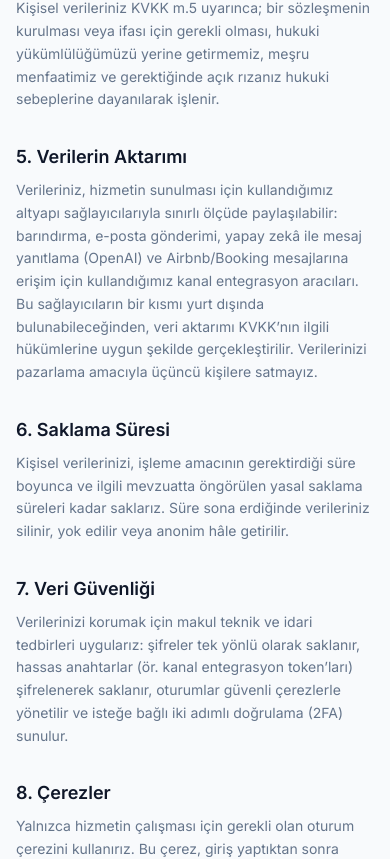
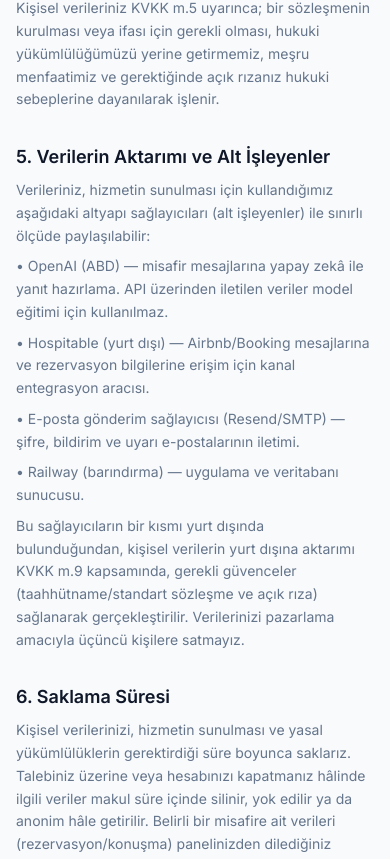
Before and after one commit to musaxd57/SaaS-Ultimitly, a Next.js app: page /gizlilik in a window 390 px wide. Shown: the part 1031-1890 px from the top of the page. Built offline with nearby package versions, Linux system fonts and the light colour scheme.

Commit message:
feat(kvkk+mobile): name sub-processors in privacy page + truthful retention text + 40px tap targets

```diff
--- a/src/app/(legal)/gizlilik/page.tsx
+++ b/src/app/(legal)/gizlilik/page.tsx
@@ -44,15 +44,20 @@ const SECTIONS: Section[] = [
     ],
   },
   {
-    title: "5. Verilerin Aktarımı",
+    title: "5. Verilerin Aktarımı ve Alt İşleyenler",
     body: [
-      "Verileriniz, hizmetin sunulması için kullandığımız altyapı sağlayıcılarıyla sınırlı ölçüde paylaşılabilir: barındırma, e-posta gönderimi, yapay zekâ ile mesaj yanıtlama (OpenAI) ve Airbnb/Booking mesajlarına erişim için kullandığımız kanal entegrasyon aracıları. Bu sağlayıcıların bir kısmı yurt dışında bulunabileceğinden, veri aktarımı KVKK’nın ilgili hükümlerine uygun şekilde gerçekleştirilir. Verilerinizi pazarlama amacıyla üçüncü kişilere satmayız.",
+      "Verileriniz, hizmetin sunulması için kullandığımız aşağıdaki altyapı sağlayıcıları (alt işleyenler) ile sınırlı ölçüde paylaşılabilir:",
+      "• OpenAI (ABD) — misafir mesajlarına yapay zekâ ile yanıt hazırlama. API üzerinden iletilen veriler model eğitimi için kullanılmaz.",
+      "• Hospitable (yurt dışı) — Airbnb/Booking mesajlarına ve rezervasyon bilgilerine erişim için kanal entegrasyon aracısı.",
+      "• E-posta gönderim sağlayıcısı (Resend/SMTP) — şifre, bildirim ve uyarı e-postalarının iletimi.",
+      "• Railway (barındırma) — uygulama ve veritabanı sunucusu.",
+      "Bu sağlayıcıların bir kısmı yurt dışında bulunduğundan, kişisel verilerin yurt dışına aktarımı KVKK m.9 kapsamında, gerekli güvenceler (taahhütname/standart sözleşme ve açık rıza) sağlanarak gerçekleştirilir. Verilerinizi pazarlama amacıyla üçüncü kişilere satmayız.",
     ],
   },
   {
     title: "6. Saklama Süresi",
     body: [
-      "Kişisel verilerinizi, işleme amacının gerektirdiği süre boyunca ve ilgili mevzuatta öngörülen yasal saklama süreleri kadar saklarız. Süre sona erdiğinde verileriniz silinir, yok edilir veya anonim hâle getirilir.",
+      "Kişisel verilerinizi, hizmetin sunulması ve yasal yükümlülüklerin gerektirdiği süre boyunca saklarız. Talebiniz üzerine veya hesabınızı kapatmanız hâlinde ilgili veriler makul süre içinde silinir, yok edilir ya da anonim hâle getirilir. Belirli bir misafire ait verileri (rezervasyon/konuşma) panelinizden dilediğiniz zaman silebilirsiniz.",
     ],
   },
   {
--- a/src/components/knowledge/kb-manager.tsx
+++ b/src/components/knowledge/kb-manager.tsx
@@ -266,7 +266,7 @@ export function KbManager({
                           type="button"
                           onClick={() => startEdit(item)}
                           className={cn(
-                            "rounded p-2.5 text-muted-foreground hover:bg-accent",
+                            "inline-flex min-h-[40px] min-w-[40px] items-center justify-center rounded p-2.5 text-muted-foreground hover:bg-accent",
                             editId === item.id && "bg-accent text-foreground",
                           )}
                           aria-label="Düzenle"
@@ -279,7 +279,7 @@ export function KbManager({
                             type="button"
                             onClick={() => openCopy(item)}
                             className={cn(
-                              "rounded p-2.5 text-muted-foreground hover:bg-accent",
+                              "inline-flex min-h-[40px] min-w-[40px] items-center justify-center rounded p-2.5 text-muted-foreground hover:bg-accent",
                               copyId === item.id && "bg-accent text-foreground",
                             )}
                             aria-label="Diğer dairelere kopyala"
@@ -292,7 +292,7 @@ export function KbManager({
                           type="button"
                           onClick={() => toggleActive(item)}
                           disabled={busyId === item.id}
-                          className="rounded p-2.5 text-muted-foreground hover:bg-accent disabled:opacity-50"
+                          className="inline-flex min-h-[40px] min-w-[40px] items-center justify-center rounded p-2.5 text-muted-foreground hover:bg-accent disabled:opacity-50"
                           aria-label={item.isActive ? "Pasifleştir" : "Aktifleştir"}
                           title={item.isActive ? "Pasifleştir" : "Aktifleştir"}
                         >
@@ -302,7 +302,7 @@ export function KbManager({
                           type="button"
                           onClick={() => remove(item.id)}
                           disabled={busyId === item.id}
-                          className="rounded p-2.5 text-muted-foreground hover:bg-destructive/10 hover:text-destructive disabled:opacity-50"
+                          className="inline-flex min-h-[40px] min-w-[40px] items-center justify-center rounded p-2.5 text-muted-foreground hover:bg-destructive/10 hover:text-destructive disabled:opacity-50"
                           aria-label="Sil"
                         >
                           {busyId === item.id ? (
--- a/src/components/tasks/task-board.tsx
+++ b/src/components/tasks/task-board.tsx
@@ -287,7 +287,7 @@ export function TaskBoard({ tasks }: { tasks: TaskCardData[] }) {
                         type="button"
                         onClick={() => remove(t.id)}
                         disabled={busyId === t.id}
-                        className="rounded p-1 text-muted-foreground hover:bg-destructive/10 hover:text-destructive disabled:opacity-50"
+                        className="inline-flex min-h-[40px] min-w-[40px] items-center justify-center rounded p-1 text-muted-foreground hover:bg-destructive/10 hover:text-destructive disabled:opacity-50"
                         aria-label="Sil"
                       >
                         {busyId === t.id ? (
--- a/src/components/templates/template-manager.tsx
+++ b/src/components/templates/template-manager.tsx
@@ -230,7 +230,7 @@ export function TemplateManager({ properties, customTemplates, defaultTemplates
                     type="button"
                     onClick={() => handleDelete(t.id)}
                     disabled={busyId === t.id}
-                    className="rounded p-1.5 text-muted-foreground hover:bg-destructive/10 hover:text-destructive disabled:opacity-50"
+                    className="inline-flex min-h-[40px] min-w-[40px] items-center justify-center rounded p-1.5 text-muted-foreground hover:bg-destructive/10 hover:text-destructive disabled:opacity-50"
                     aria-label="Sil"
                   >
                     {busyId === t.id ? (
```
